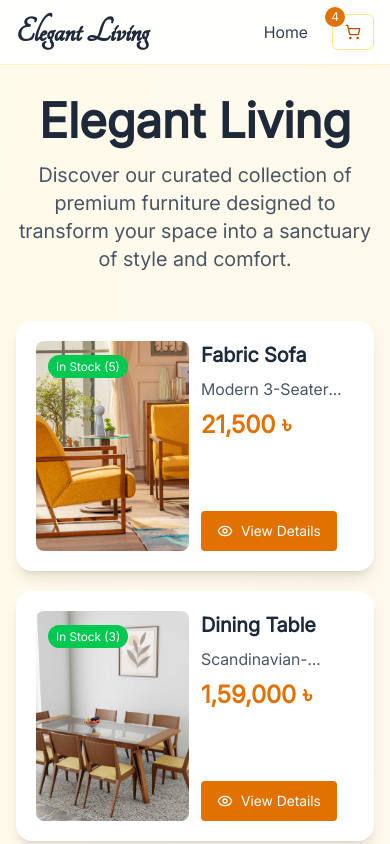
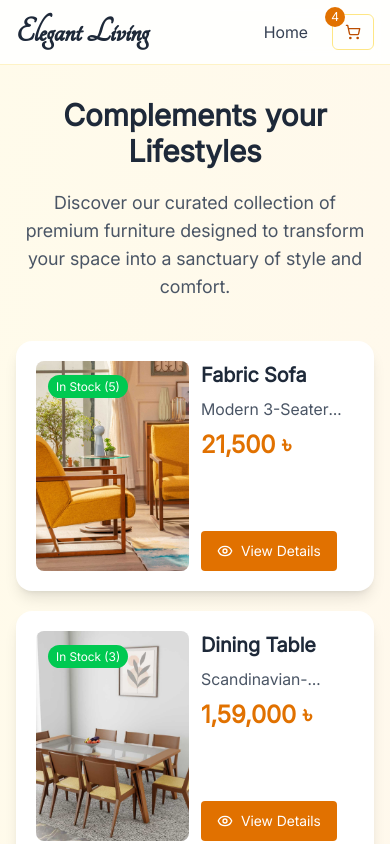
Before and after one commit to SMFaysalHaque/elegant-living, a React (Vite) app: page / in a window 390 px wide. Shown: the top 844 px of the page. Built offline with nearby package versions, Linux system fonts and the light colour scheme.

Commit message:
style: add text and fix responsive style issues.

```diff
--- a/src/pages/home.jsx
+++ b/src/pages/home.jsx
@@ -7,11 +7,11 @@ export default function Home() {
 
   return (
     <>
-      <div className="text-center mb-12">
-        <h1 className="text-5xl font-bold text-gray-800 mb-4">
-          Elegant Living
+      <div className="text-center xl:mb-20 mb-10">
+        <h1 className="lg:text-5xl text-3xl font-bold text-gray-800 xl:mb-10 mb-5">
+          Complements your Lifestyles
         </h1>
-        <p className="text-xl text-gray-600 max-w-2xl mx-auto">
+        <p className="xl:text-xl text-lg text-gray-600 max-w-2xl mx-auto">
           Discover our curated collection of premium furniture designed to
           transform your space into a sanctuary of style and comfort.
         </p>
```
